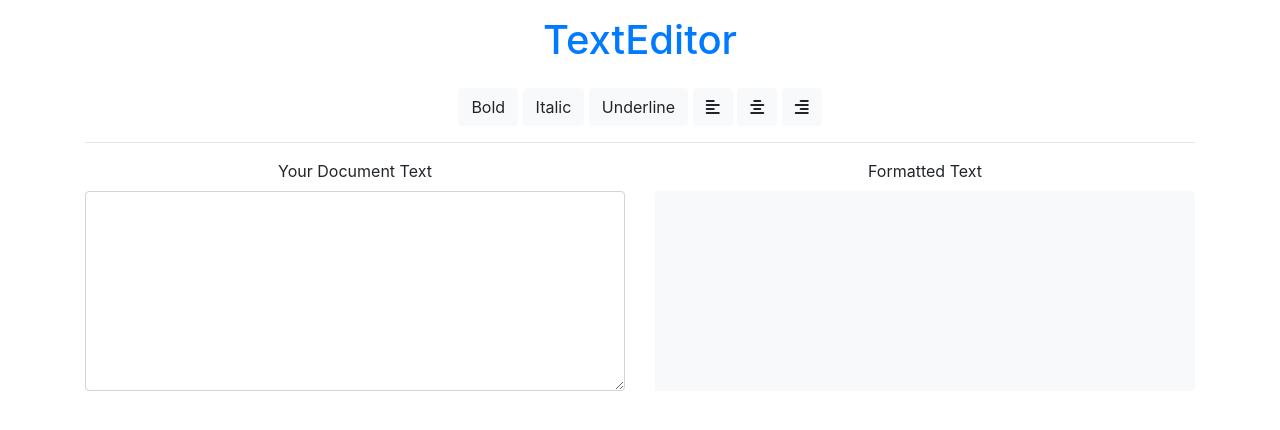
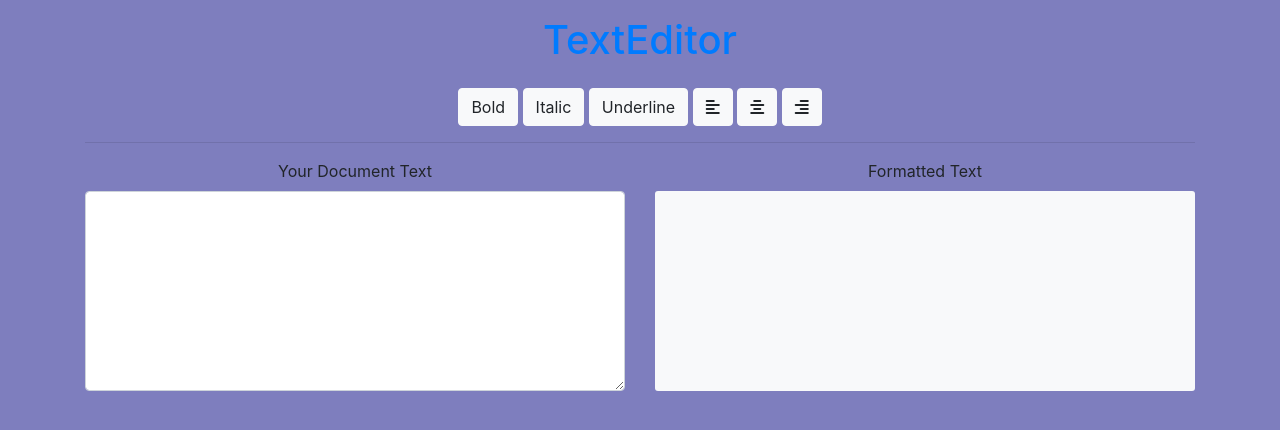
Before and after one commit to rashidjama/text-editor, a plain HTML site: page index.html in a window 1280 px wide. Drawn offline with nearby package versions, Linux system fonts and the light colour scheme.

Commit message:
changes body backgroud color

```diff
--- a/style.css
+++ b/style.css
@@ -1,3 +1,6 @@
+body {
+  background-color: rgb(126, 126, 190);
+}
 #text-output {
   min-height: 200px;
   border-radius: 3px;
```
